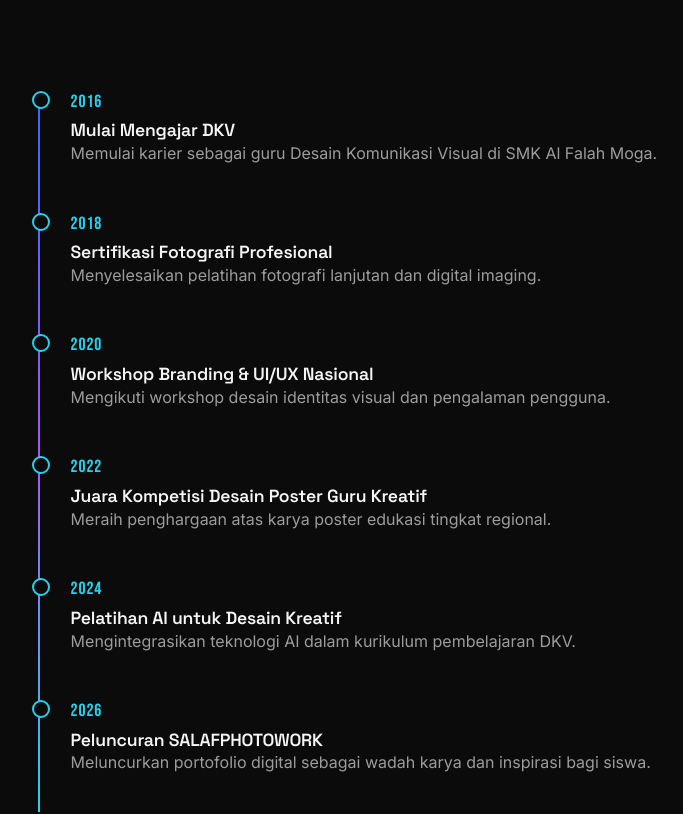
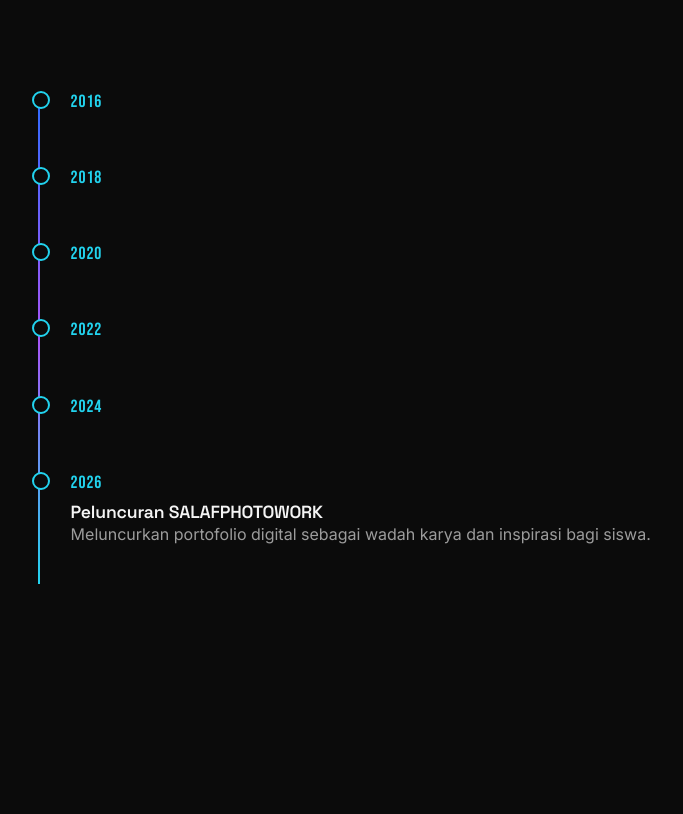
Before and after one commit to salafphotography-code/salafphotowork, a plain HTML site: page index.html in a window 1280 px wide. Shown: the part 8560-9374 px from the top of the page, without its empty margins (19-702 px from the left). Drawn offline with nearby package versions, Linux system fonts and the light colour scheme.

Commit message:
Update index.html

```diff
--- a/index.html
+++ b/index.html
@@ -562,11 +562,11 @@
       <h2 class="section-title">Prestasi & <span class="grad-text">Pengalaman</span></h2>
     </div>
     <div class="timeline">
-      <div class="tl-item" data-aos="fade-up"><p class="tl-year">2016</p><h4>Mulai Mengajar DKV</h4><p>Memulai karier sebagai guru Desain Komunikasi Visual di SMK Al Falah Moga.</p></div>
-      <div class="tl-item" data-aos="fade-up"><p class="tl-year">2018</p><h4>Sertifikasi Fotografi Profesional</h4><p>Menyelesaikan pelatihan fotografi lanjutan dan digital imaging.</p></div>
-      <div class="tl-item" data-aos="fade-up"><p class="tl-year">2020</p><h4>Workshop Branding & UI/UX Nasional</h4><p>Mengikuti workshop desain identitas visual dan pengalaman pengguna.</p></div>
-      <div class="tl-item" data-aos="fade-up"><p class="tl-year">2022</p><h4>Juara Kompetisi Desain Poster Guru Kreatif</h4><p>Meraih penghargaan atas karya poster edukasi tingkat regional.</p></div>
-      <div class="tl-item" data-aos="fade-up"><p class="tl-year">2024</p><h4>Pelatihan AI untuk Desain Kreatif</h4><p>Mengintegrasikan teknologi AI dalam kurikulum pembelajaran DKV.</p></div>
+      <div class="tl-item" data-aos="fade-up"><p class="tl-year">2016</p><h4></h4><p></p></div>
+      <div class="tl-item" data-aos="fade-up"><p class="tl-year">2018</p><h4></p></div>
+      <div class="tl-item" data-aos="fade-up"><p class="tl-year">2020</p><h4></p></div>
+      <div class="tl-item" data-aos="fade-up"><p class="tl-year">2022</p><h4></p></div>
+      <div class="tl-item" data-aos="fade-up"><p class="tl-year">2024</p><h4></p></div>
       <div class="tl-item" data-aos="fade-up"><p class="tl-year">2026</p><h4>Peluncuran SALAFPHOTOWORK</h4><p>Meluncurkan portofolio digital sebagai wadah karya dan inspirasi bagi siswa.</p></div>
     </div>
   </div>
@@ -606,14 +606,14 @@
     </div>
     <div class="test-track" id="test-track">
       <div class="test-slide">
-        <div class="test-card glass"><div class="stars">★★★★★</div><p>"Pak Salaf mengajarkan desain dengan cara yang menyenangkan, tidak kaku, dan selalu memberi contoh nyata."</p><div class="who"><img src="https://picsum.photos/seed/siswa1/100/100" alt=""><div><b>Ayu Ramadhani</b><br><small>Siswa Kelas XI DKV</small></div></div></div>
-        <div class="test-card glass"><div class="stars">★★★★★</div><p>"Portofolio saya jadi jauh lebih baik setelah belajar prinsip desain dari beliau."</p><div class="who"><img src="https://picsum.photos/seed/siswa2/100/100" alt=""><div><b>Fikri Aulia</b><br><small>Siswa Kelas XII DKV</small></div></div></div>
+        <div class="test-card glass"><div class="stars">★★★★★</div><p>"Pak Salaf mengajar DKV dengan cara yang menyenangkan"</p><div class="who"><img src="https://picsum.photos/seed/siswa1/100/100" alt=""><div><b>Ayu Ramadhani</b><br><small>Siswa Kelas XI DKV</small></div></div></div>
+        <div class="test-card glass"><div class="stars">★★★★★</div><p>"Mantap pak."</p><div class="who"><img src="https://picsum.photos/seed/siswa2/100/100" alt=""><div><b>Fikri Aulia</b><br><small>Siswa Kelas XII DKV</small></div></div></div>
         <div class="test-card glass"><div class="stars">★★★★★</div><p>"Cara mengajarnya membuat saya percaya diri untuk terjun ke industri kreatif."</p><div class="who"><img src="https://picsum.photos/seed/siswa3/100/100" alt=""><div><b>Nabila Zahra</b><br><small>Alumni DKV 2023</small></div></div></div>
       </div>
       <div class="test-slide">
         <div class="test-card glass"><div class="stars">★★★★★</div><p>"Belajar fotografi langsung dari praktisi membuat materi terasa relevan dan aplikatif."</p><div class="who"><img src="https://picsum.photos/seed/siswa4/100/100" alt=""><div><b>Rizky Maulana</b><br><small>Siswa Kelas XI DKV</small></div></div></div>
         <div class="test-card glass"><div class="stars">★★★★★</div><p>"Kelas DKV jadi studio kreatif favorit saya berkat bimbingan Pak Salaf."</p><div class="who"><img src="https://picsum.photos/seed/siswa5/100/100" alt=""><div><b>Salsabila Putri</b><br><small>Siswa Kelas X DKV</small></div></div></div>
-        <div class="test-card glass"><div class="stars">★★★★★</div><p>"Saya belajar bahwa desain bukan sekadar indah, tapi juga harus punya makna."</p><div class="who"><img src="https://picsum.photos/seed/siswa6/100/100" alt=""><div><b>Dimas Prayoga</b><br><small>Alumni DKV 2022</small></div></div></div>
+        <div class="test-card glass"><div class="stars">★★★★★</div><p>"Pak salaf pilihanku, coblos nomor satu. haha "</p><div class="who"><img src="https://picsum.photos/seed/siswa6/100/100" alt=""><div><b>Dimas Prayoga</b><br><small>Alumni DKV 2022</small></div></div></div>
       </div>
     </div>
     <div class="test-nav">
```
